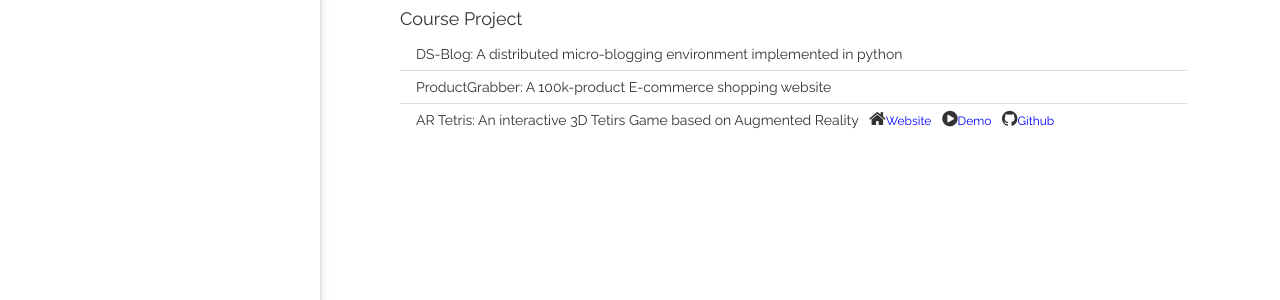
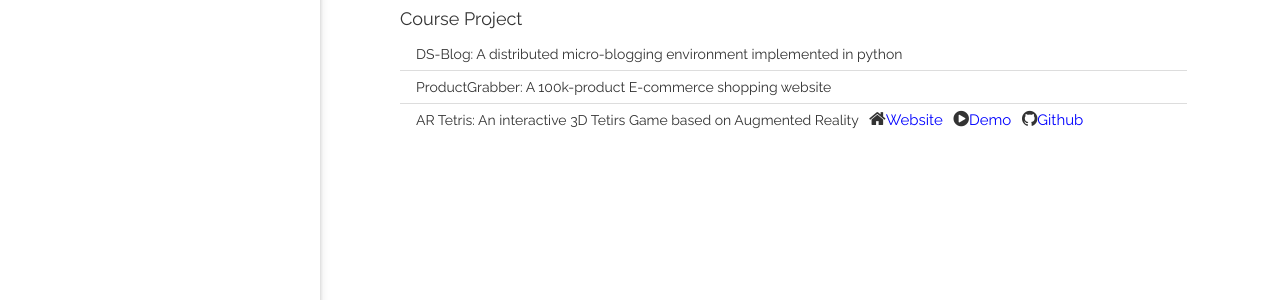
Before and after one commit to binhanxu/binhanxu.github.io, a Jekyll site: the page built from project/index.html, in a window 1280 px wide. Shown: the part 536-836 px from the top of the page. Built offline with Jekyll 4.4.1, drawn with Linux system fonts in a browser that asks for light colours.

Commit message:
update css

```diff
--- a/css/main.css
+++ b/css/main.css
@@ -13,7 +13,7 @@ content {
     width: 1050px;
     height: 300px;
 }
-.my-icon a{font:12px Raleway, sans-serif}
+.my-icon a{font:15px Raleway, sans-serif}
 .my-icon a{color: blue !important;}
 .my-icon a:link {
     text-decoration: none!important;
```
